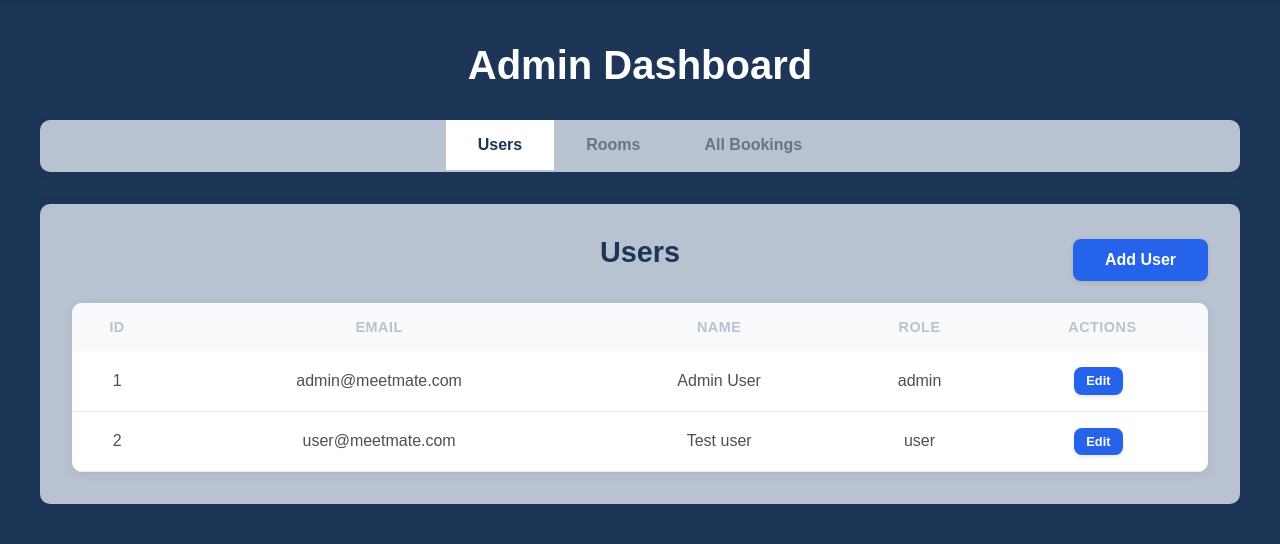
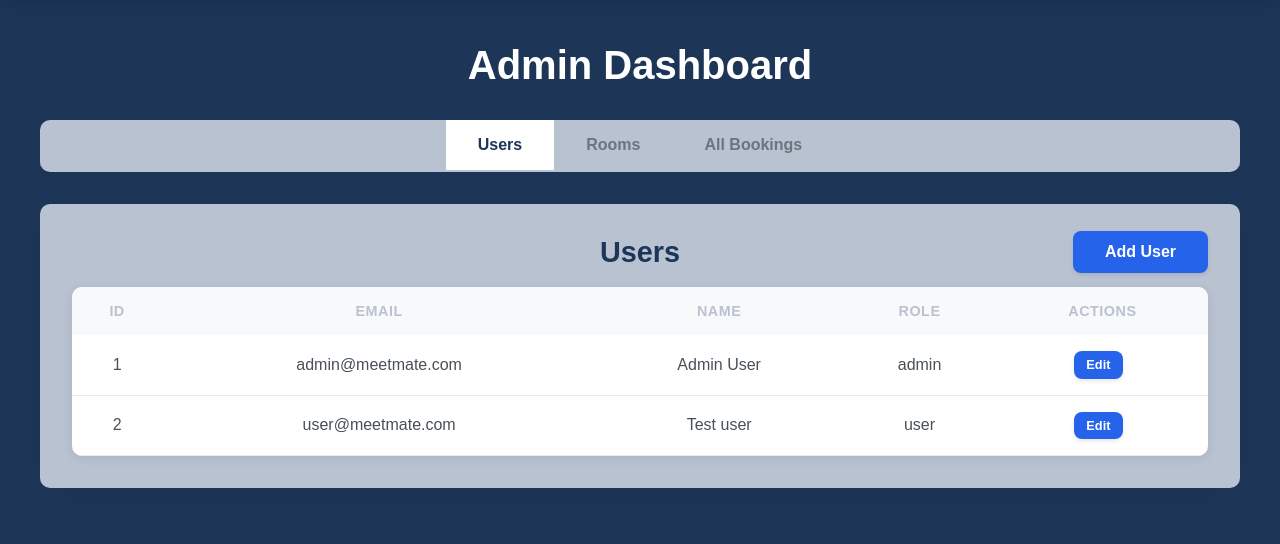
Before and after one commit to Boss-Chanonn/MeetmateBooking, a Flask app: page /admin in a window 1280 px wide. Shown: the part 64-608 px from the top of the page. Run offline with Flask 2, Linux system fonts and the light colour scheme; a user stored in the database is signed in; data comes from the database, SQL or seed files in the repository.

Commit message:
Update style.css

```diff
--- a/flask-template/static/css/style.css
+++ b/flask-template/static/css/style.css
@@ -1147,7 +1147,6 @@ footer {
 .section-header {
     margin-bottom: 1rem;
     border-bottom: 2px solid #b9c2d1;
-    padding-bottom: 1rem;
     position: relative;
     display: flex;
     align-items: center;
```
